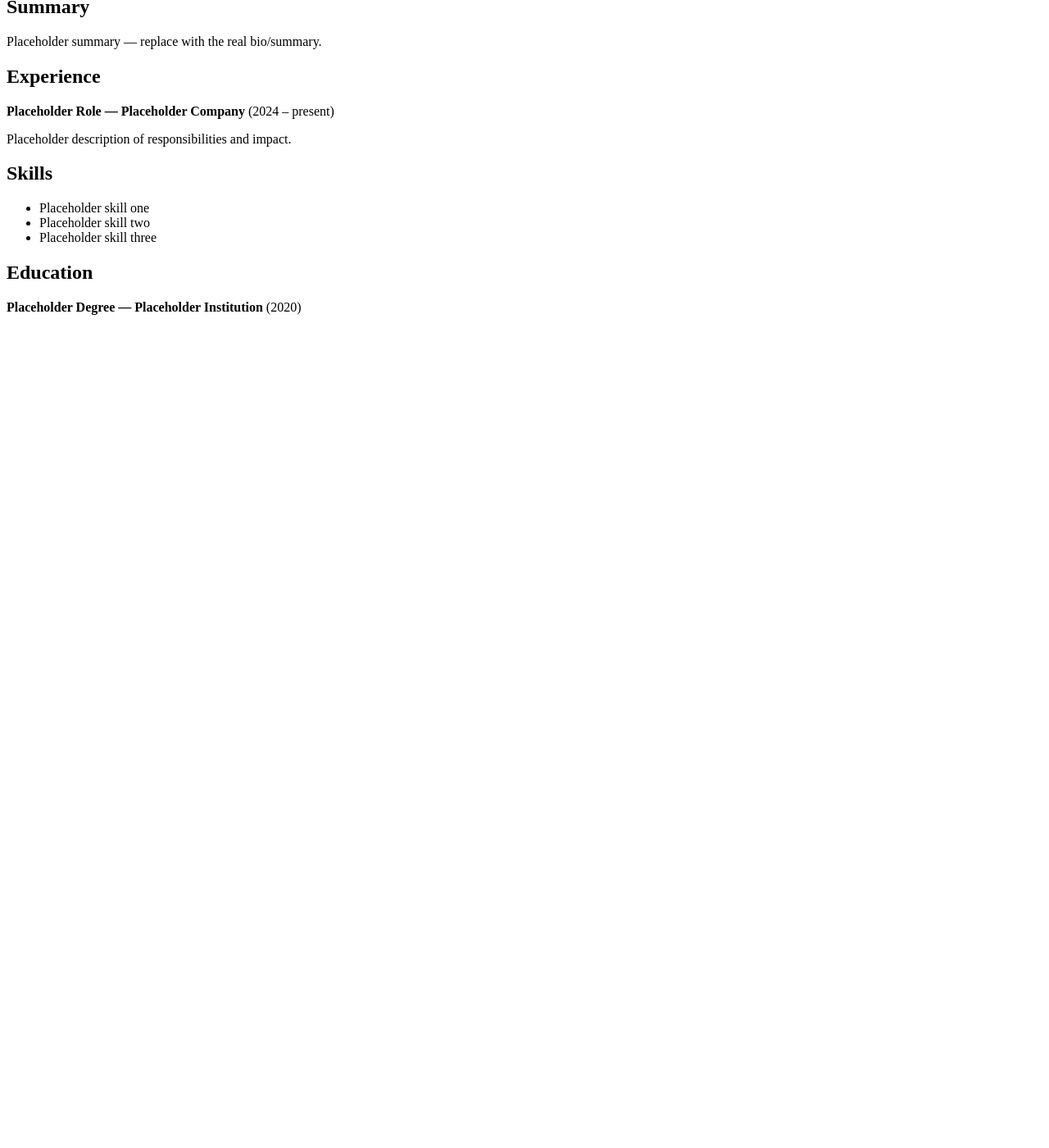
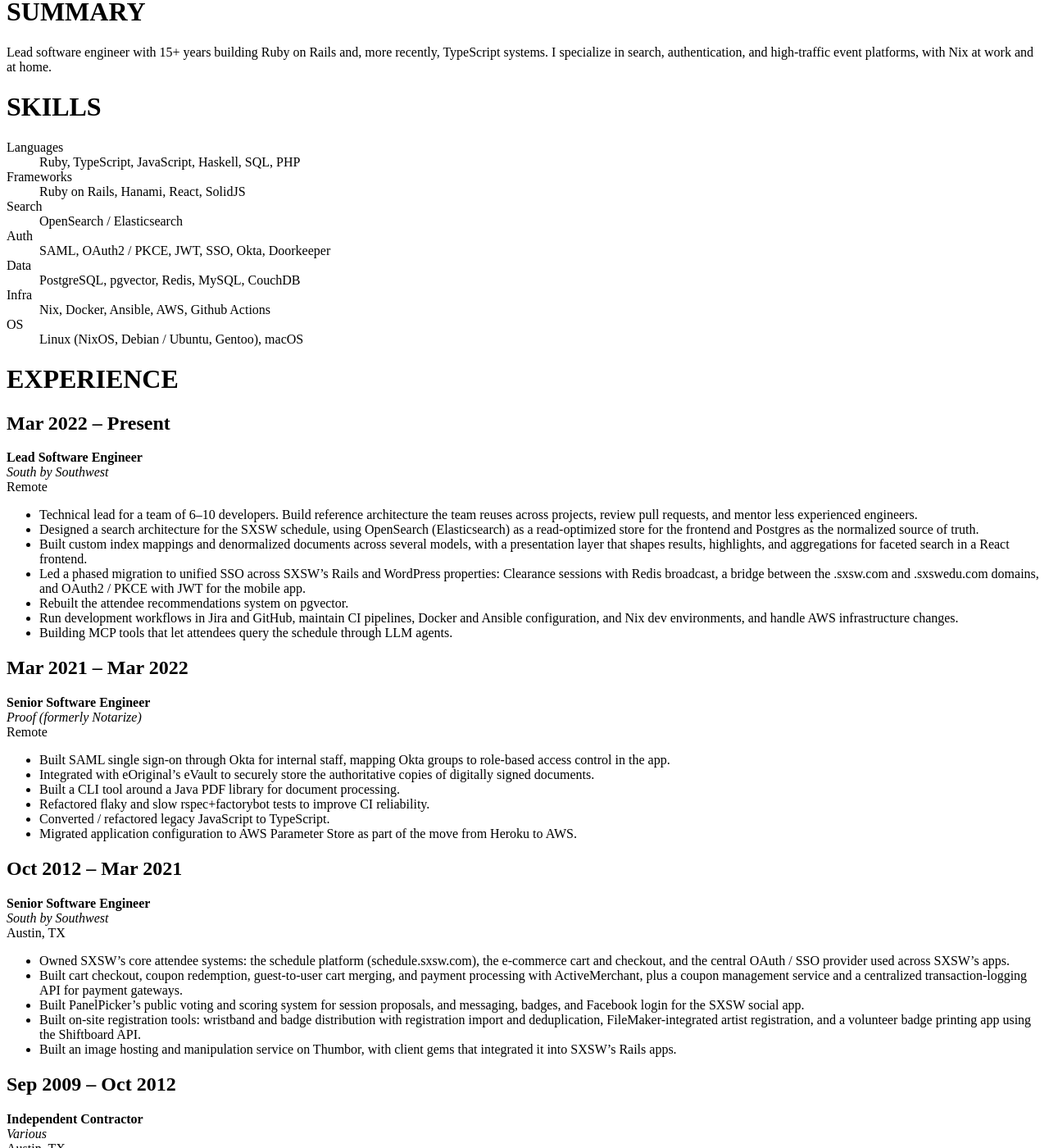
Before and after one commit to emptyflask/recursing.dev, a Jekyll site: the page built from resume.md, in a window 1280 px wide and 1400 px high, scrolled down 270 px. Shown: the whole window at 82% size. Built offline with Jekyll 4.4.1, drawn with Linux system fonts in a browser that asks for light colours; before the commit the page ends 900 px from its top, so only the background shows below that; some of the changed text lies outside the part shown.

Commit message:
Wrap resume body content in a bbs-panel
kramdown keeps processing Markdown inside a raw HTML block when the
block carries markdown="1", so the existing Markdown content (headings,
definition lists, bullet lists) didn't need to be hand-converted to
HTML to live inside the box styling — just wrapped it in
<div class="bbs-panel" markdown="1">...</div>.

Co-Authored-By: Claude Sonnet 5 <noreply@anthropic.com>

```diff
--- a/resume.md
+++ b/resume.md
@@ -9,22 +9,122 @@ permalink: /resume/
   <a href="{{ '/assets/resume.pdf' | relative_url }}" class="font-mono text-aqua hover:text-orange border border-gray px-3 py-1">Download PDF</a>
 </div>
 
-## Summary
+<div class="bbs-panel" markdown="1">
 
-Placeholder summary — replace with the real bio/summary.
+# SUMMARY
 
-## Experience
+Lead software engineer with 15+ years building Ruby on Rails and, more recently, TypeScript systems. I specialize in search, authentication, and high-traffic event platforms, with Nix at work and at home.
 
-**Placeholder Role — Placeholder Company** <span class="text-gray">(2024 – present)</span>
+# SKILLS
 
-Placeholder description of responsibilities and impact.
+Languages
+: Ruby, TypeScript, JavaScript, Haskell, SQL, PHP
 
-## Skills
+Frameworks
+: Ruby on Rails, Hanami, React, SolidJS
 
-- Placeholder skill one
-- Placeholder skill two
-- Placeholder skill three
+Search
+: OpenSearch / Elasticsearch
 
-## Education
+Auth
+: SAML, OAuth2 / PKCE, JWT, SSO, Okta, Doorkeeper
 
-**Placeholder Degree — Placeholder Institution** <span class="text-gray">(2020)</span>
+Data
+: PostgreSQL, pgvector, Redis, MySQL, CouchDB
+
+Infra
+: Nix, Docker, Ansible, AWS, Github Actions
+
+OS
+: Linux (NixOS, Debian / Ubuntu, Gentoo), macOS
+
+
+# EXPERIENCE
+
+## Mar 2022 – Present
+
+**Lead Software Engineer**
+*South by Southwest*
+Remote
+
+- Technical lead for a team of 6–10 developers. Build reference architecture the team reuses across projects, review pull requests, and mentor less experienced engineers.
+- Designed a search architecture for the SXSW schedule, using OpenSearch (Elasticsearch) as a read-optimized store for the frontend and Postgres as the normalized source of truth.
+- Built custom index mappings and denormalized documents across several models, with a presentation layer that shapes results, highlights, and aggregations for faceted search in a React frontend.
+- Led a phased migration to unified SSO across SXSW’s Rails and WordPress properties: Clearance sessions with Redis broadcast, a bridge between the .sxsw.com and .sxswedu.com domains, and OAuth2 / PKCE with JWT for the mobile app.
+- Rebuilt the attendee recommendations system on pgvector.
+- Run development workflows in Jira and GitHub, maintain CI pipelines, Docker and Ansible configuration, and Nix dev environments, and handle AWS infrastructure changes.
+- Building MCP tools that let attendees query the schedule through LLM agents.
+
+## Mar 2021 – Mar 2022
+
+**Senior Software Engineer**
+*Proof (formerly Notarize)*
+Remote
+
+- Built SAML single sign-on through Okta for internal staff, mapping Okta groups to role-based access control in the app.
+- Integrated with eOriginal’s eVault to securely store the authoritative copies of digitally signed documents.
+- Built a CLI tool around a Java PDF library for document processing.
+- Refactored flaky and slow rspec+factorybot tests to improve CI reliability.
+- Converted / refactored legacy JavaScript to TypeScript.
+- Migrated application configuration to AWS Parameter Store as part of the move from Heroku to AWS.
+
+## Oct 2012 – Mar 2021
+
+**Senior Software Engineer**
+*South by Southwest*
+Austin, TX
+
+- Owned SXSW’s core attendee systems: the schedule platform (schedule.sxsw.com), the e-commerce cart and checkout, and the central OAuth / SSO provider used across SXSW’s apps.
+- Built cart checkout, coupon redemption, guest-to-user cart merging, and payment processing with ActiveMerchant, plus a coupon management service and a centralized transaction-logging API for payment gateways.
+- Built PanelPicker’s public voting and scoring system for session proposals, and messaging, badges, and Facebook login for the SXSW social app.
+- Built on-site registration tools: wristband and badge distribution with registration import and deduplication, FileMaker-integrated artist registration, and a volunteer badge printing app using the Shiftboard API.
+- Built an image hosting and manipulation service on Thumbor, with client gems that integrated it into SXSW’s Rails apps.
+
+## Sep 2009 – Oct 2012
+
+**Independent Contractor**
+*Various*
+Austin, TX
+
+- Built Rails, Drupal, and WordPress projects for clients including SXSW, Dell, UT Austin, Austin Humane Society, and Scott & White.
+
+## Sep 2008 – Sep 2009
+
+**Lead Developer**
+*Pixeldust Interactive*
+Austin, TX
+
+- Built a 12-language, PDF-generating Drupal site for Johnson Controls, plus CakePHP and WordPress sites for other clients.
+
+## 1998 – 2008
+
+Web / UX designer, and CG artist roles in Austin and Indianapolis.
+
+
+# EDUCATION
+
+## 1999 – 2003
+
+**Savannah College of Art & Design**
+*BFA in Computer Art*
+
+Studied VFX, compositing, procedural effects, shader programming, design, and a ton of art history.
+
+
+# PROJECTS
+
+nix-config
+: Multi-host NixOS flake for my desktops and homelab.
+
+rails-nix
+: Example Rails app using Nix for all dependencies.
+
+other open-source
+: Contributed to nixpkgs, dry-rb, elasticsearch-rails, xmonad-contrib, fmrest-ruby, etc.
+
+
+# INTERESTS
+
+Functional programming (Haskell, Elixir, Gleam, Elm, Rust*), cooking, gardening, mushroom foraging, guitar (badly), bicycles, photography.
+
+</div>
```
